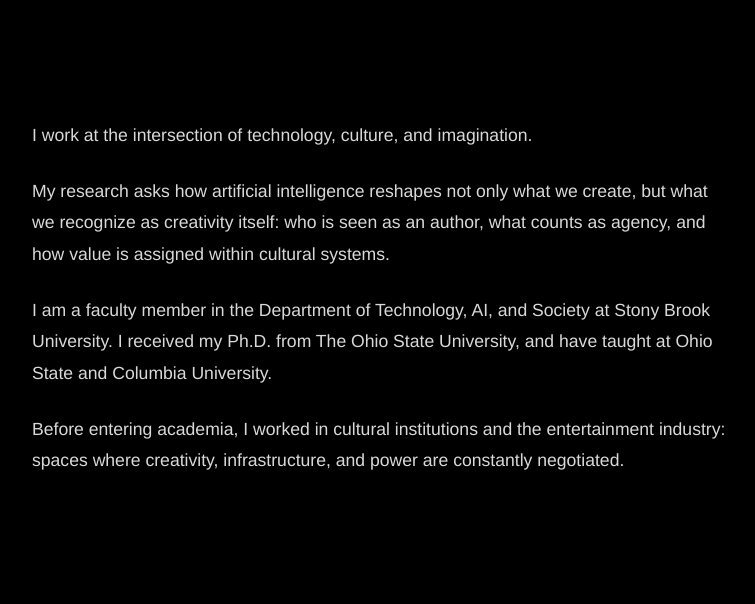
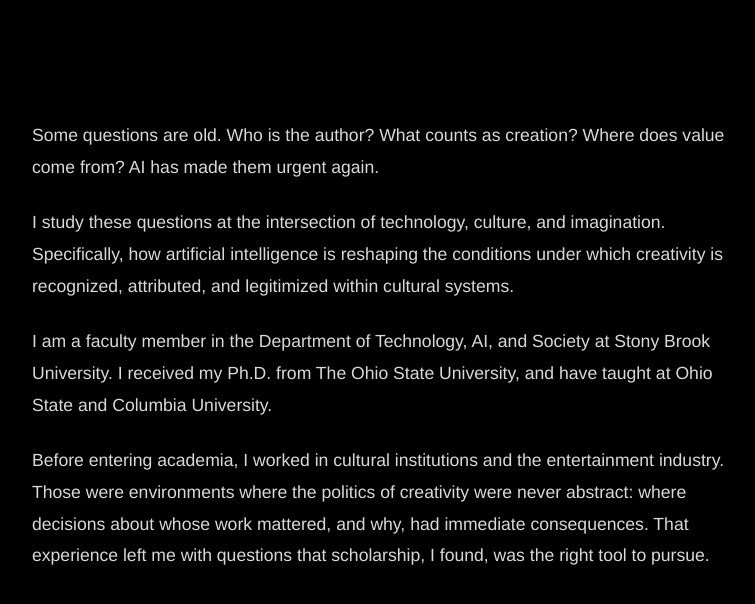
Before and after one commit to yanxiao-studio/yanxiao-studio.github.io, a plain HTML site: page me.html in a window 1280 px wide. Shown: the whole page, without its empty margins (258-1013 px from the left). Drawn offline with Linux system fonts and the light colour scheme.

Commit message:
Update me.html

```diff
--- a/me.html
+++ b/me.html
@@ -32,11 +32,11 @@
 <div class="container">
 
 <p>
-I work at the intersection of technology, culture, and imagination.
+Some questions are old. Who is the author? What counts as creation? Where does value come from? AI has made them urgent again.
 </p>
 
 <p>
-My research asks how artificial intelligence reshapes not only what we create, but what we recognize as creativity itself: who is seen as an author, what counts as agency, and how value is assigned within cultural systems.
+I study these questions at the intersection of technology, culture, and imagination. Specifically, how artificial intelligence is reshaping the conditions under which creativity is recognized, attributed, and legitimized within cultural systems.
 </p>
 
 <p>
@@ -44,7 +44,7 @@
 </p>
 
 <p>
-Before entering academia, I worked in cultural institutions and the entertainment industry: spaces where creativity, infrastructure, and power are constantly negotiated.
+Before entering academia, I worked in cultural institutions and the entertainment industry. Those were environments where the politics of creativity were never abstract: where decisions about whose work mattered, and why, had immediate consequences. That experience left me with questions that scholarship, I found, was the right tool to pursue.
 </p>
 
 </div>
```
